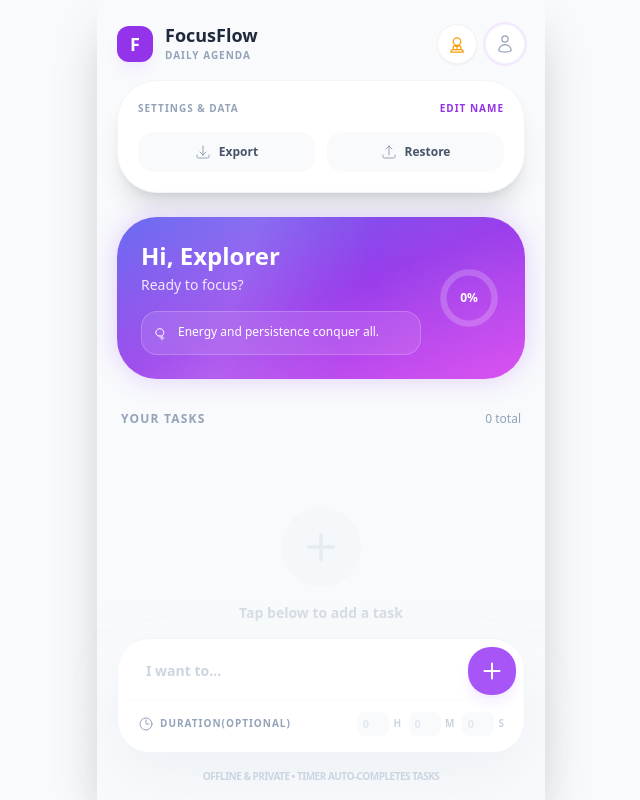
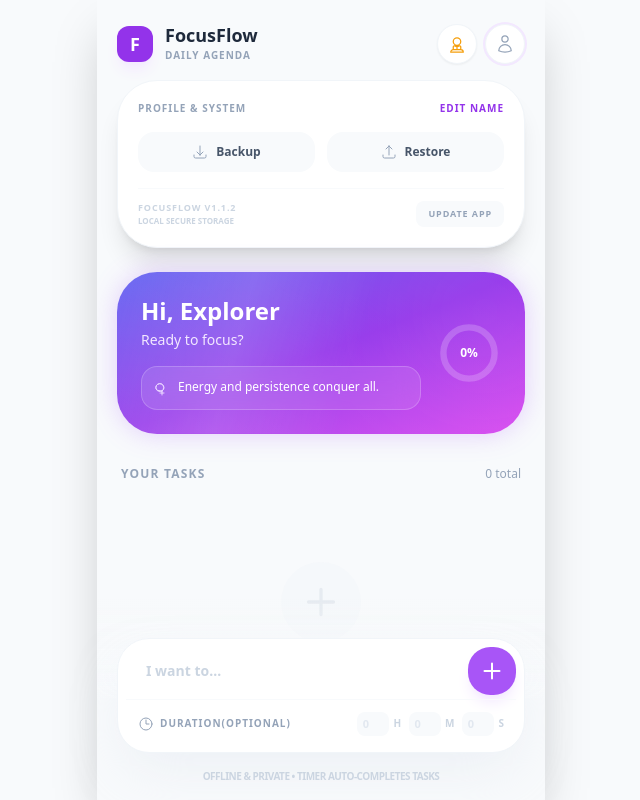
Before and after one commit to Quan-Ngo/Focus-Flow, a React (Vite) app: page / in a window 1280 px wide. Both pictures are taken after a click on the button 824 px from the left and 44 px from the top of the page. Shown: the whole page, without its empty margins (319-959 px from the left). Built offline with nearby package versions, Linux system fonts and the light colour scheme.

Commit message:
feat(UserProfileHeader): Add app version and update prompt
Introduce app versioning and a user-triggered update prompt to the UserProfileHeader component. This allows users to manually check for and apply updates.

```diff
--- a/components/UserProfileHeader.tsx
+++ b/components/UserProfileHeader.tsx
@@ -1,9 +1,10 @@
 
 import React, { useState, useEffect, useRef } from 'react';
 import { UserProfile } from '../types';
-import { UserIcon, LightBulbIcon, TrophyIcon, DownloadIcon, UploadIcon } from './Icons';
+import { UserIcon, LightBulbIcon, TrophyIcon, DownloadIcon, UploadIcon, SparklesIcon } from './Icons';
 
 const STORAGE_KEY_USER = 'focusflow_user';
+const APP_VERSION = '1.1.2'; // Update this whenever you add new features!
 
 const MOTIVATIONAL_QUOTES = [
   "Small steps lead to big results.",
@@ -78,6 +79,13 @@ export const UserProfileHeader: React.FC<UserProfileHeaderProps> = ({
     setMotivation(MOTIVATIONAL_QUOTES[nextIndex]);
   };
 
+  const handleForceUpdate = () => {
+    // This forces the browser to check the service worker and reload
+    if (window.confirm("Check for updates and reload the app?")) {
+      window.location.reload();
+    }
+  };
+
   return (
     <>
       {/* Header */}
@@ -107,19 +115,6 @@ export const UserProfileHeader: React.FC<UserProfileHeaderProps> = ({
             )}
           </button>
 
-          {isEditingName ? (
-            <div className="flex items-center gap-2 bg-white px-2 py-1 rounded-lg border border-slate-200 shadow-sm">
-              <input
-                type="text"
-                value={newName}
-                onChange={(e) => setNewName(e.target.value)}
-                className="w-20 text-xs focus:outline-none font-medium bg-transparent"
-                autoFocus
-                onBlur={handleUpdateName}
-                onKeyDown={(e) => e.key === 'Enter' && handleUpdateName()}
-              />
-            </div>
-          ) : (
           <button
             onClick={() => setShowSettings(!showSettings)}
             className={`w-10 h-10 rounded-full bg-white border border-slate-100 flex items-center justify-center text-slate-400 shadow-sm active:scale-95 transition-transform ${showSettings ? 'ring-2 ring-purple-100' : ''}`}
@@ -127,7 +122,6 @@ export const UserProfileHeader: React.FC<UserProfileHeaderProps> = ({
           >
             <UserIcon className="w-5 h-5" />
           </button>
-          )}
         </div>
       </header>
 
@@ -135,17 +129,34 @@ export const UserProfileHeader: React.FC<UserProfileHeaderProps> = ({
       {showSettings && (
         <div className="mx-5 mb-4 p-5 bg-white rounded-[2.5rem] border border-slate-100 shadow-xl animate-in fade-in slide-in-from-top-2 duration-200">
           <div className="flex items-center justify-between mb-4">
-             <h4 className="text-[10px] font-black text-slate-400 uppercase tracking-widest">Settings & Data</h4>
-             <button onClick={() => setIsEditingName(true)} className="text-[10px] font-black text-purple-600 uppercase tracking-widest">Edit Name</button>
+             <h4 className="text-[10px] font-black text-slate-400 uppercase tracking-widest">Profile & System</h4>
+             <button onClick={() => setIsEditingName(!isEditingName)} className="text-[10px] font-black text-purple-600 uppercase tracking-widest">
+               {isEditingName ? 'Done' : 'Edit Name'}
+             </button>
           </div>
 
-          <div className="grid grid-cols-2 gap-3">
+          {isEditingName && (
+            <div className="mb-4 flex items-center gap-2 bg-slate-50 px-4 py-3 rounded-2xl border border-slate-100">
+              <input
+                type="text"
+                value={newName}
+                onChange={(e) => setNewName(e.target.value)}
+                className="flex-grow text-sm font-bold focus:outline-none bg-transparent text-slate-700"
+                autoFocus
+                onBlur={handleUpdateName}
+                onKeyDown={(e) => e.key === 'Enter' && handleUpdateName()}
+                placeholder="Enter your name..."
+              />
+            </div>
+          )}
+
+          <div className="grid grid-cols-2 gap-3 mb-4">
              <button
                onClick={onExportData}
                className="flex items-center justify-center gap-2 py-3 px-4 bg-slate-50 hover:bg-slate-100 rounded-2xl transition-colors group"
              >
                 <DownloadIcon className="w-4 h-4 text-slate-400 group-hover:text-purple-500 transition-colors" />
-                <span className="text-xs font-bold text-slate-600">Export</span>
+                <span className="text-xs font-bold text-slate-600">Backup</span>
              </button>
              <button
                onClick={() => fileInputRef.current?.click()}
@@ -164,6 +175,19 @@ export const UserProfileHeader: React.FC<UserProfileHeaderProps> = ({
                    if (file) onImportData(file);
                 }}
              />
+          </div>
+
+          <div className="flex items-center justify-between pt-3 border-t border-slate-50">
+            <div className="flex flex-col">
+              <span className="text-[9px] font-black text-slate-300 uppercase tracking-widest">FocusFlow v{APP_VERSION}</span>
+              <span className="text-[8px] font-bold text-slate-300 uppercase">Local Secure Storage</span>
+            </div>
+            <button
+              onClick={handleForceUpdate}
+              className="px-3 py-1.5 bg-slate-50 rounded-lg text-[9px] font-black text-slate-400 uppercase tracking-widest hover:bg-purple-50 hover:text-purple-600 transition-colors"
+            >
+              Update App
+            </button>
           </div>
         </div>
       )}
```
Lines whose indentation alone changed are shown as unchanged.
